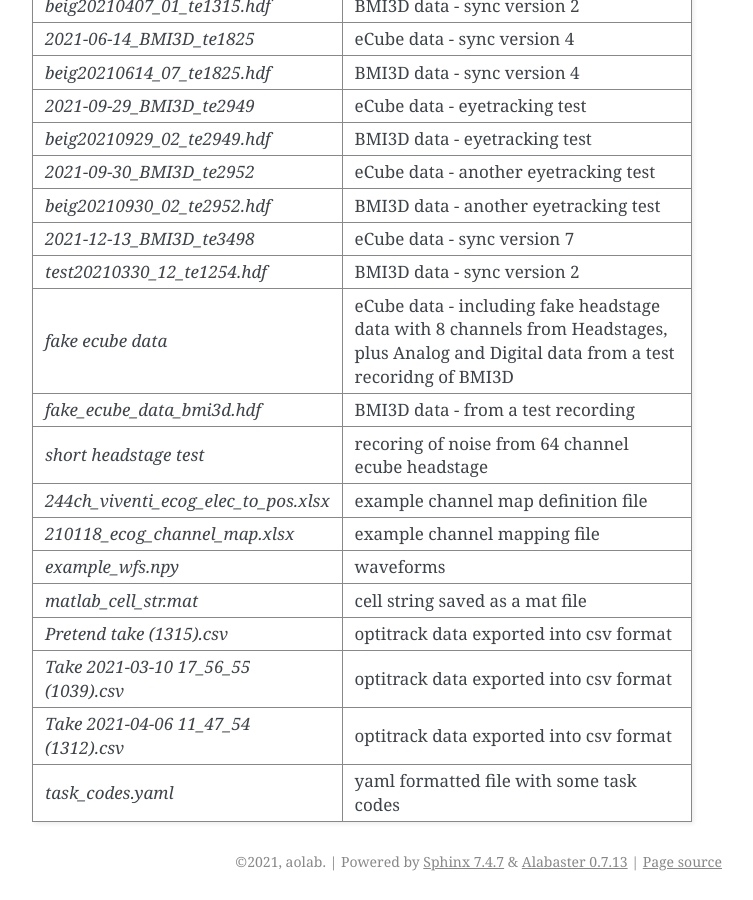
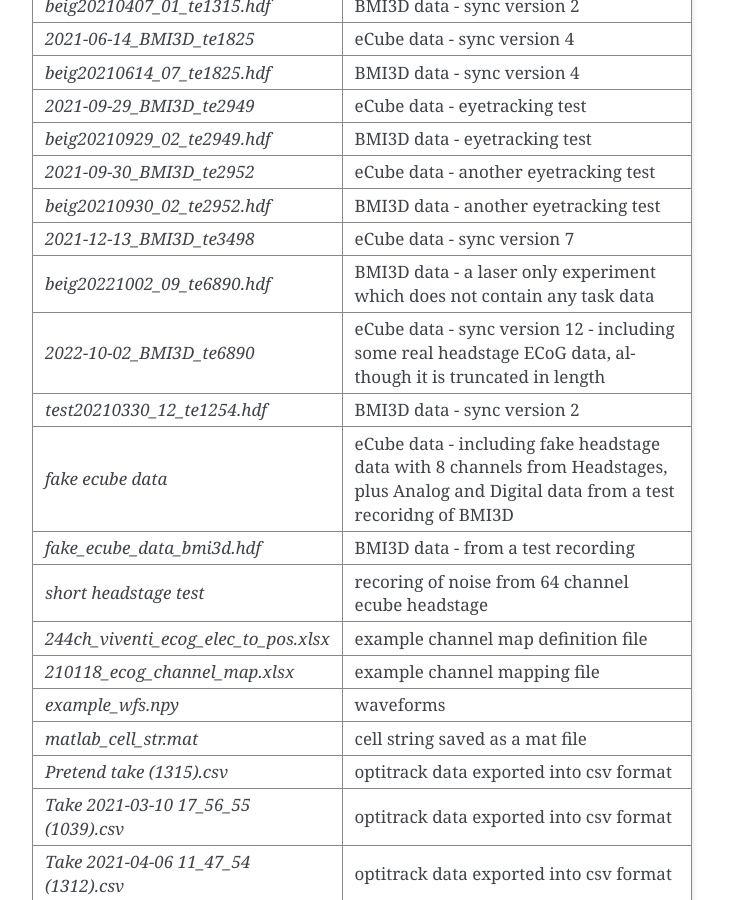
Before and after one commit to aolabNeuro/analyze, a Sphinx documentation site: the page built from docs/source/test-guidelines.rst, in a window 1280 px wide and 900 px high, scrolled down 5554 px. Shown: the whole window, without its empty margins (388-1141 px from the left). Built offline with Sphinx 7.4.7, drawn with Linux system fonts in a browser that asks for light colours.

Commit message:
update docs

```diff
--- a/docs/source/test-guidelines.rst
+++ b/docs/source/test-guidelines.rst
@@ -263,6 +263,10 @@ datasets here as they become available.
      - BMI3D data - another eyetracking test
    * - `2021-12-13_BMI3D_te3498`
      - eCube data - sync version 7
+   * - `beig20221002_09_te6890.hdf`
+     - BMI3D data - a laser only experiment which does not contain any task data
+   * - `2022-10-02_BMI3D_te6890`
+     - eCube data - sync version 12 - including some real headstage ECoG data, although it is truncated in length
    * - `test20210330_12_te1254.hdf`
      - BMI3D data - sync version 2
    * - `fake ecube data`
```
